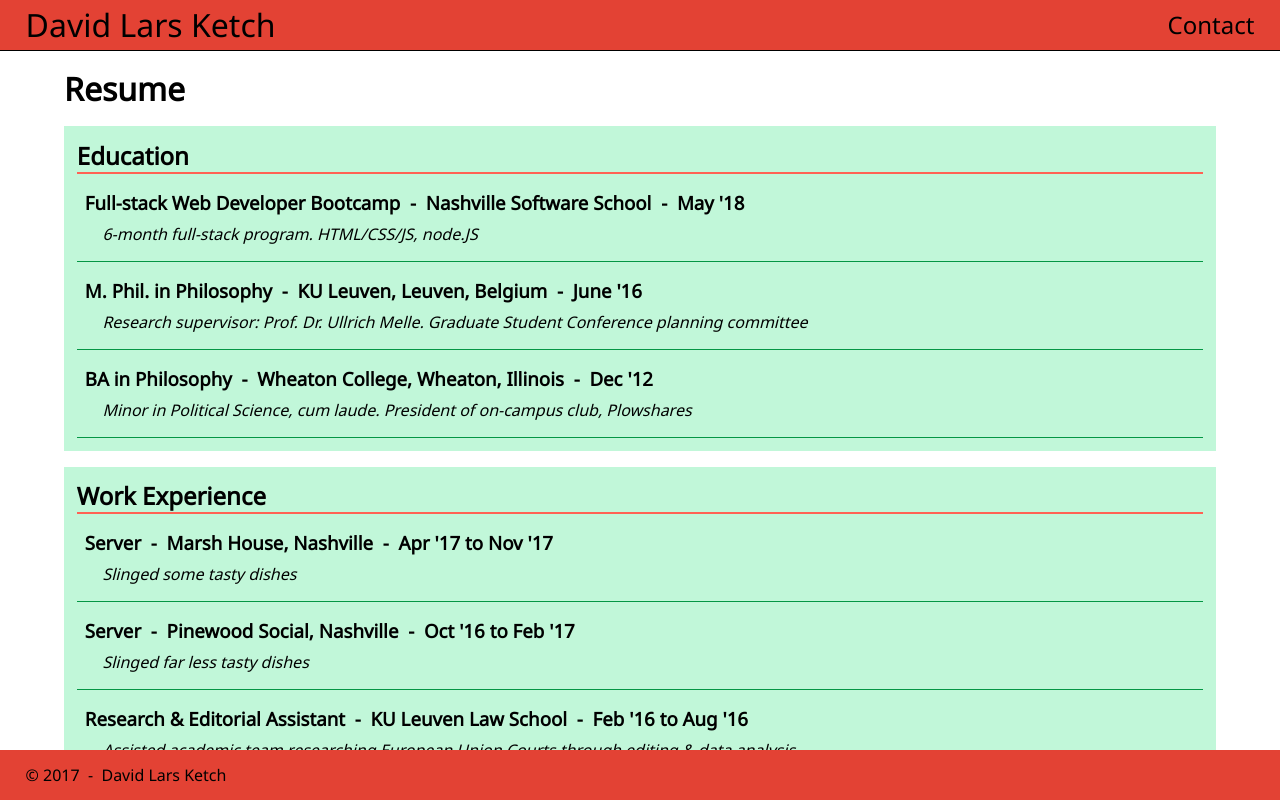
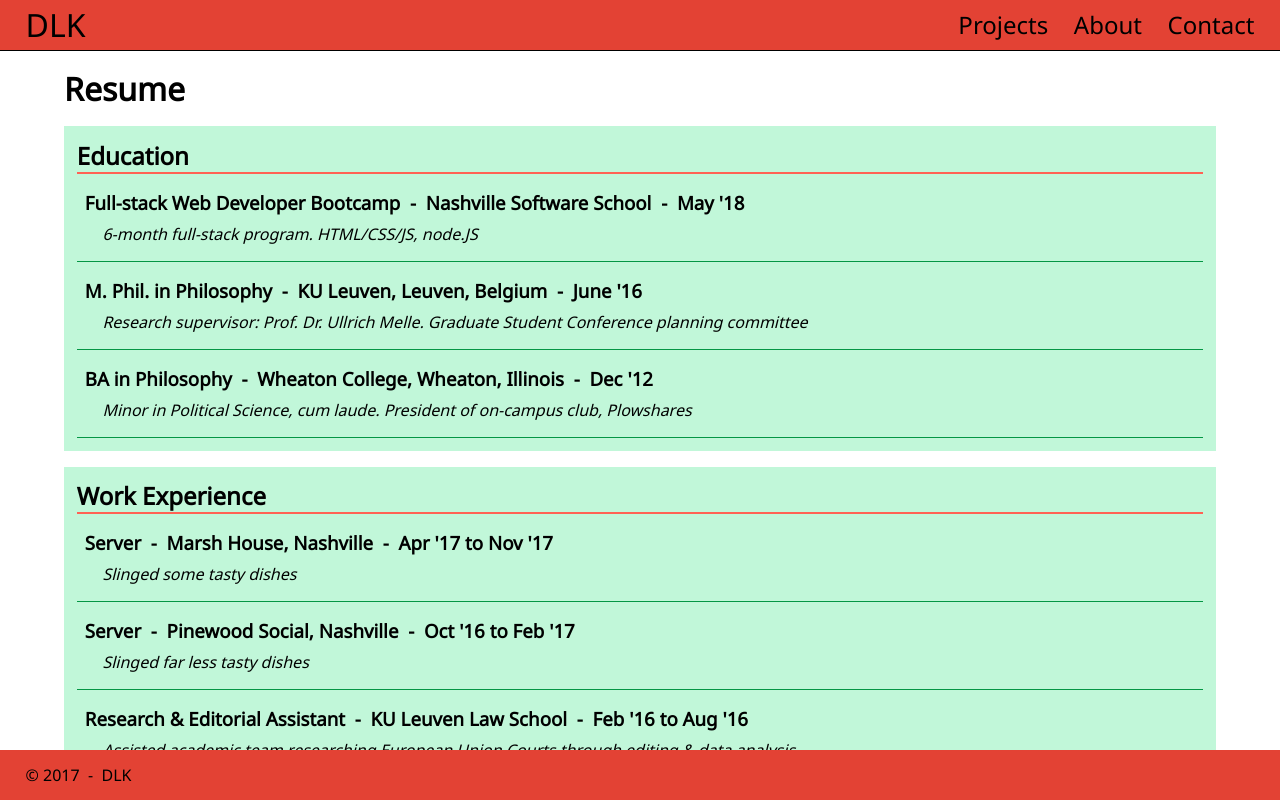
Before and after one commit to DavidLarsKetch/davidlarsketch.github.io, a plain HTML site: page index.html in a window 1280 px wide. Drawn offline with Linux system fonts and the light colour scheme.

Commit message:
Fixes spacing; updates navbar with new pages; updates DLK name

```diff
--- a/index.html
+++ b/index.html
@@ -9,8 +9,10 @@
   <body>
     <header id="header">
       <nav>
-          <span class="header title"><a href="#top">David Lars Ketch</a></span>
-          <span class="nav-links"><a href="contact.html">Contact</a></span>
+        <span class="header title"><a href="#top">DLK</a></span>
+        <span class="nav-links color-font"><a href="contact.html">Contact</a></span>
+        <span class="nav-links background-font"><a href="about.html">About</a></span>
+        <span class="nav-links growing"><a href="projects.html">Projects</a></span>
       </nav>
     </header>
     <div id="container" class="container">
@@ -50,7 +52,7 @@
 
     </div>
     <footer id="footer">
-        <div class="footer title">&copy; 2017 &nbsp;-&nbsp; David Lars Ketch</div>
+      <div class="footer title">&copy; 2017 &nbsp;-&nbsp; DLK</div>
     </footer>
     <script type="text/javascript" src="js/script.js"></script>
   </body>
```
Lines whose indentation alone changed are shown as unchanged.
